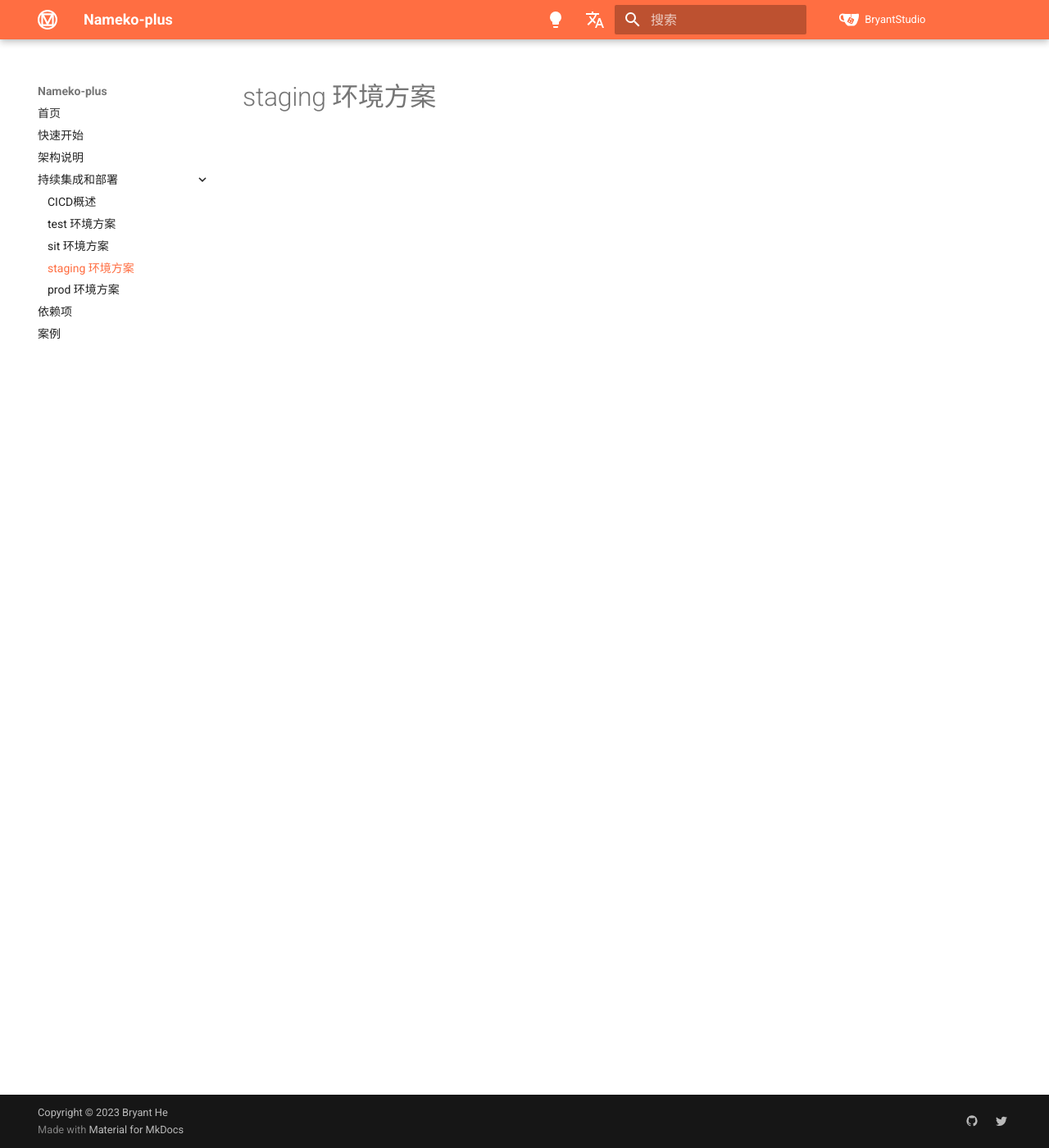
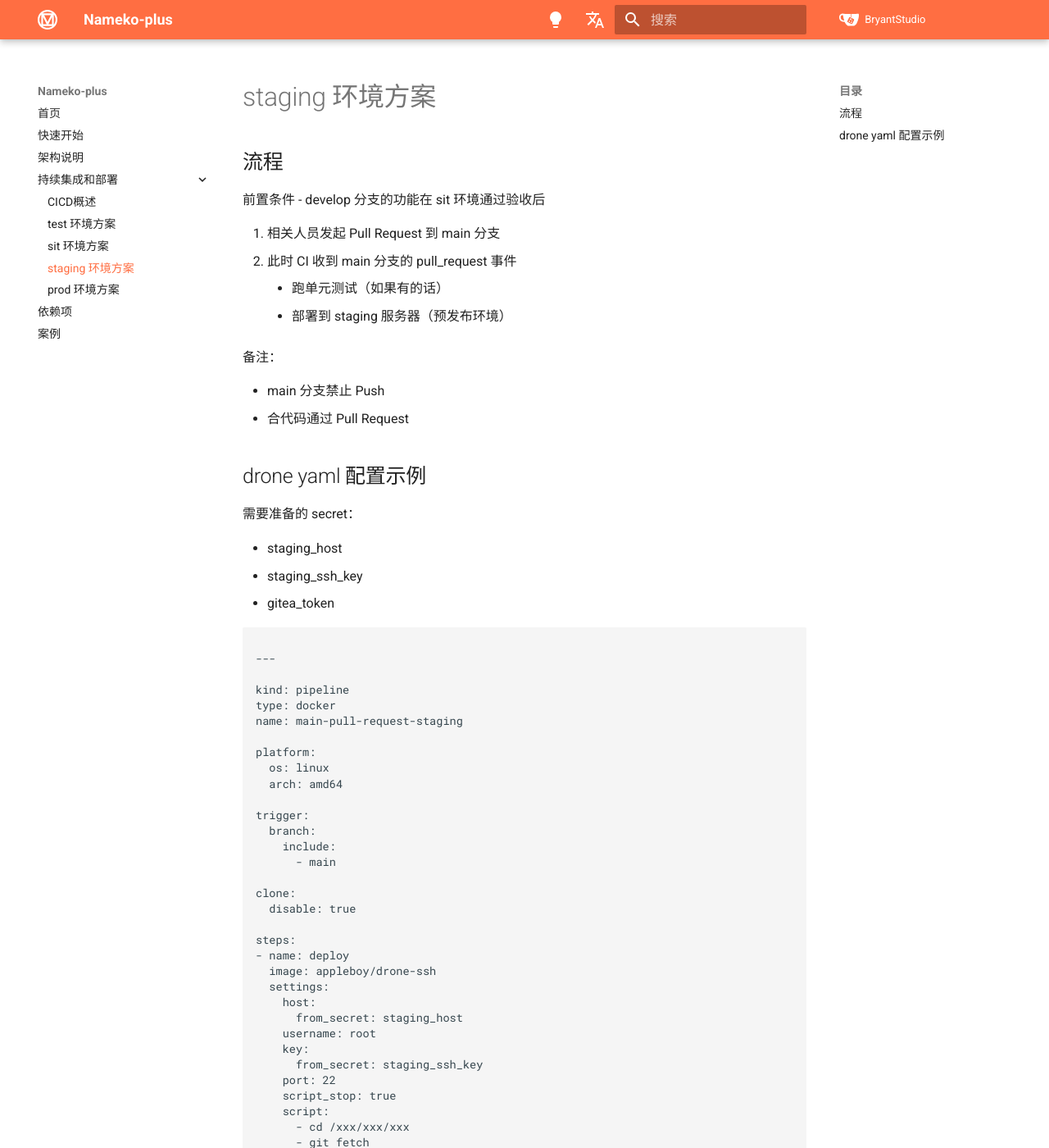
Before and after one commit to Bryanthelol/nameko-plus-doc, an MkDocs documentation site: the page built from docs/staging 环境方案.md, in a window 1280 px wide and 1400 px high. Shown: the whole window at 82% size. Built offline with MkDocs 1.6.1 and Material for MkDocs 9.7.7, drawn with Linux system fonts in a browser that asks for light colours; some of the changed text lies outside the part shown.

Commit message:
update doc

````diff
--- a/docs/staging 环境方案.md
+++ b/docs/staging 环境方案.md
@@ -3,5 +3,114 @@ hide:
   - footer
 ---
 
+# staging 环境方案
 
-# staging 环境方案
+## 流程
+
+前置条件
+- develop 分支的功能在 sit 环境通过验收后
+
+1. 相关人员发起 Pull Request 到 main 分支
+   - 此时 CI 收到 main 分支的 pull_request 事件
+     - 跑单元测试（如果有的话）
+     - 部署到 staging 服务器（预发布环境）
+
+备注：
+
+- main 分支禁止 Push
+- 合代码通过 Pull Request
+
+## drone yaml 配置示例
+
+需要准备的 secret：
+
+- staging_host
+- staging_ssh_key
+- gitea_token
+
+```yaml
+
+---
+
+kind: pipeline
+type: docker
+name: main-pull-request-staging
+
+platform:
+  os: linux
+  arch: amd64
+
+trigger:
+  branch:
+    include:
+      - main
+
+clone:
+  disable: true
+
+steps:
+- name: deploy
+  image: appleboy/drone-ssh
+  settings:
+    host:
+      from_secret: staging_host
+    username: root
+    key:
+      from_secret: staging_ssh_key
+    port: 22
+    script_stop: true
+    script:
+      - cd /xxx/xxx/xxx
+      - git fetch
+      - git reset --hard ${DRONE_COMMIT}
+      - docker-compose down
+      - docker-compose up -d --build --force-recreate
+      - docker image prune -f
+  when:
+    event:
+      - pull_request
+    action:
+      include:
+        - opened
+        - reopened
+        - synchronized
+- name: gitea-pr-comment-failure
+  image: tsakidev/giteacomment:latest
+  settings:
+    gitea_token:
+      from_secret: gitea_token
+    gitea_base_url: http://gitea.example.com
+    comment_title: "部署预发布环境失败"
+    comment: "${DRONE_PULL_REQUEST_TITLE} 部署预发布环境失败"
+  when:
+    status:
+      - failure
+    event:
+      include:
+        - pull_request
+    action:
+      include:
+        - opened
+        - reopened
+        - synchronized
+- name: gitea-pr-comment-success
+  image: tsakidev/giteacomment:latest
+  settings:
+    gitea_token:
+      from_secret: gitea_token
+    gitea_base_url: http://gitea.example.com
+    comment_title: "部署预发布环境成功"
+    comment: "${DRONE_PULL_REQUEST_TITLE} 部署预发布环境成功"
+  when:
+    status:
+      - success
+    event:
+      include:
+        - pull_request
+    action:
+      include:
+        - opened
+        - reopened
+        - synchronized
+
+```
````
Also changed, not shown: docs/CICD概述.md (+22 -0 lines), docs/sit 环境方案.md (+62 -4 lines), docs/test 环境方案.md (+7 -0 lines).
